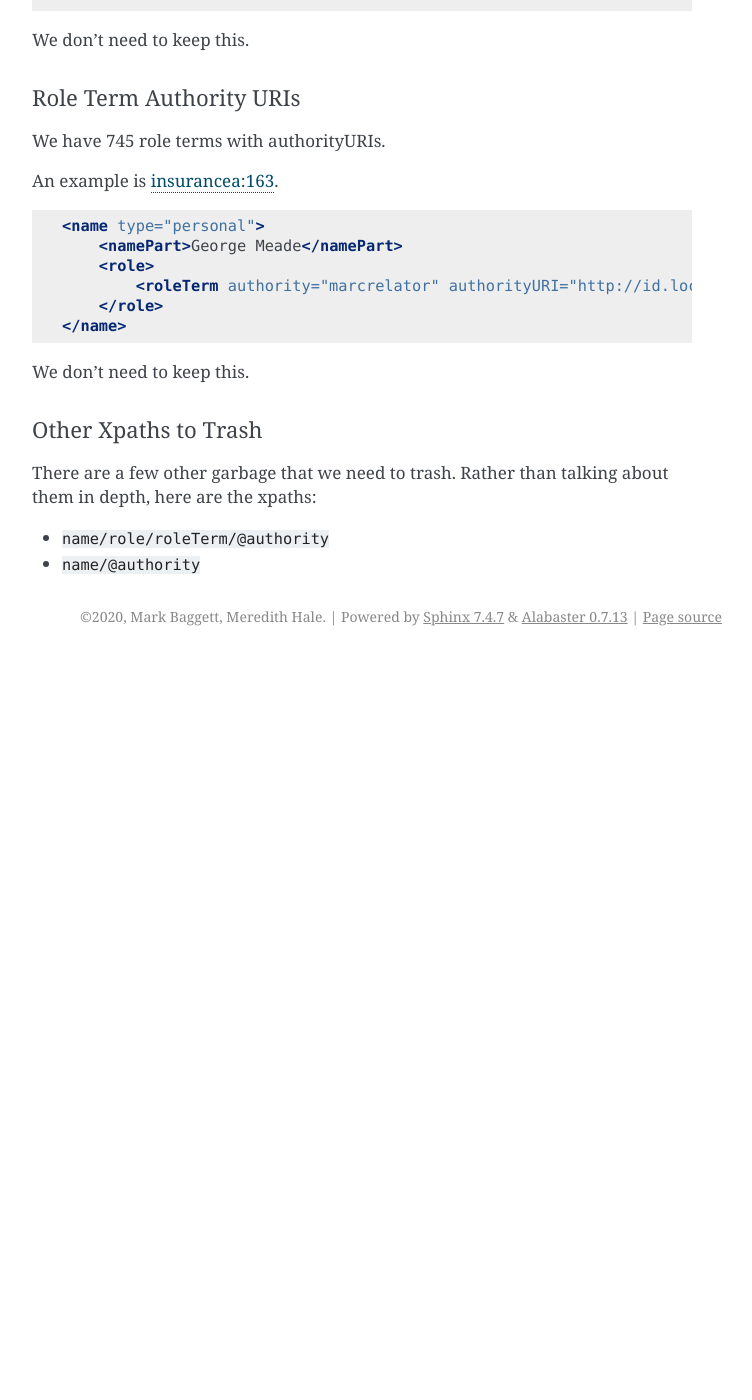
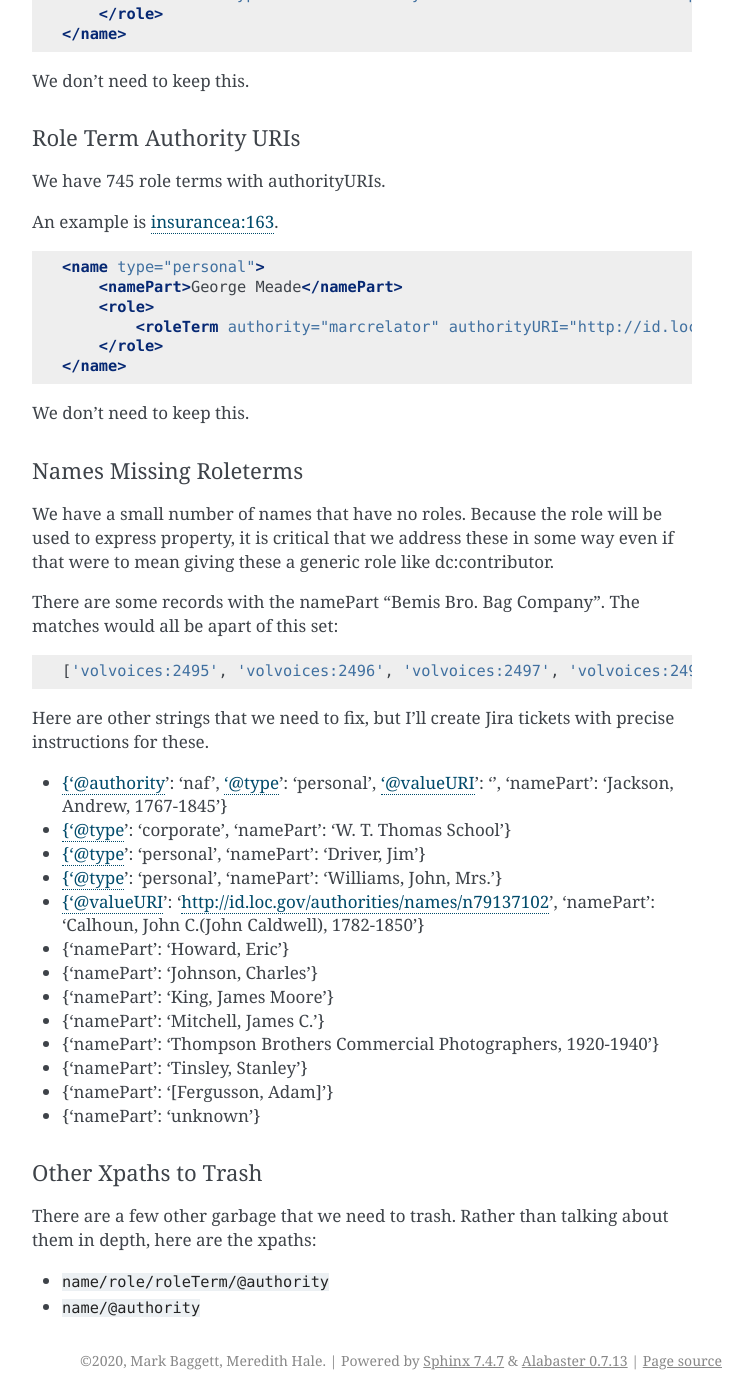
Before and after one commit to UTKcataloging/mods_to_rdf, a Sphinx documentation site: the page built from docs/source/top_level_elements/name.rst, in a window 1280 px wide and 1400 px high, scrolled down 6153 px. Shown: the whole window, without its empty margins (388-1140 px from the left). Built offline with Sphinx 7.4.7, drawn with Linux system fonts in a browser that asks for light colours; formulas are drawn with MathJax 3; before the commit the page ends 6809 px from its top, so only the background shows below that; some of the changed text lies outside the part shown.

Commit message:
Initialize missing roles.

```diff
--- a/docs/source/top_level_elements/name.rst
+++ b/docs/source/top_level_elements/name.rst
@@ -305,6 +305,8 @@ An example is `archivision:2480 <https://digital.lib.utk.edu/collections/islando
 
 Do we need this?  What are the use cases?
 
+**Note to self:** http://vocab.getty.edu/aat/300111153
+
 Role Term Types
 ---------------
 
@@ -341,6 +343,35 @@ An example is `insurancea:163 <https://digital.lib.utk.edu/collections/islandora
 
 We don't need to keep this.
 
+Names Missing Roleterms
+-----------------------
+
+We have a small number of names that have no roles.  Because the role will be used to express property, it is critical that
+we address these in some way even if that were to mean giving these a generic role like dc:contributor.
+
+There are some records with the namePart "Bemis Bro. Bag Company".  The matches would all be apart of this set:
+
+
+.. code-block:: python
+
+    ['volvoices:2495', 'volvoices:2496', 'volvoices:2497', 'volvoices:2498', 'volvoices:2499', 'volvoices:2500', 'volvoices:2501', 'volvoices:2502', 'volvoices:2503', 'volvoices:2504', 'volvoices:2505', 'volvoices:2506', 'volvoices:2507', 'volvoices:2508', 'volvoices:2509', 'volvoices:2510', 'volvoices:2511', 'volvoices:2512', 'volvoices:2513', 'volvoices:2455', 'volvoices:2456', 'volvoices:2457', 'volvoices:2477', 'volvoices:2478', 'volvoices:2479', 'volvoices:2480', 'volvoices:2481', 'volvoices:2482', 'volvoices:2483', 'volvoices:2484', 'volvoices:2485', 'volvoices:2486', 'volvoices:2467', 'volvoices:2468', 'volvoices:2469', 'volvoices:2470', 'volvoices:2471', 'volvoices:2472', 'volvoices:2473', 'volvoices:2474', 'volvoices:2475', 'volvoices:2476', 'volvoices:2458', 'volvoices:2459', 'volvoices:2461', 'volvoices:2462', 'volvoices:2463', 'volvoices:2464', 'volvoices:2465', 'volvoices:2466', 'volvoices:2487', 'volvoices:2488', 'volvoices:2489', 'volvoices:2490', 'volvoices:2491', 'volvoices:2492', 'volvoices:2493', 'volvoices:2494']
+
+Here are other strings that we need to fix, but I'll create Jira tickets with precise instructions for these.
+
+* {'@authority': 'naf', '@type': 'personal', '@valueURI': '', 'namePart': 'Jackson, Andrew, 1767-1845'}
+* {'@type': 'corporate', 'namePart': 'W. T. Thomas School'}
+* {'@type': 'personal', 'namePart': 'Driver, Jim'}
+* {'@type': 'personal', 'namePart': 'Williams, John, Mrs.'}
+* {'@valueURI': 'http://id.loc.gov/authorities/names/n79137102', 'namePart': 'Calhoun, John C.(John Caldwell), 1782-1850'}
+* {'namePart': 'Howard, Eric'}
+* {'namePart': 'Johnson, Charles'}
+* {'namePart': 'King, James Moore'}
+* {'namePart': 'Mitchell, James C.'}
+* {'namePart': 'Thompson Brothers Commercial Photographers, 1920-1940'}
+* {'namePart': 'Tinsley, Stanley'}
+* {'namePart': '[Fergusson, Adam]'}
+* {'namePart': 'unknown'}
+
 Other Xpaths to Trash
 ---------------------
 
```
